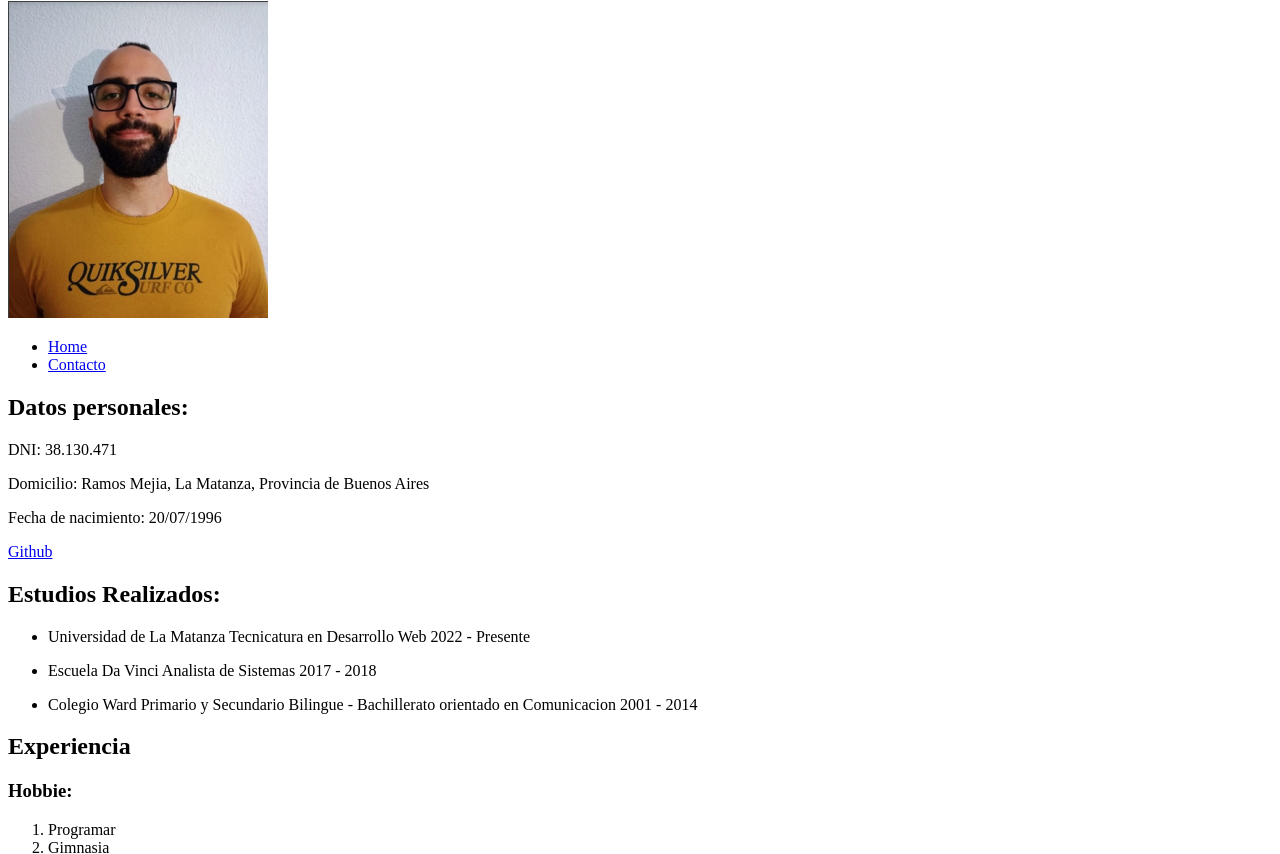
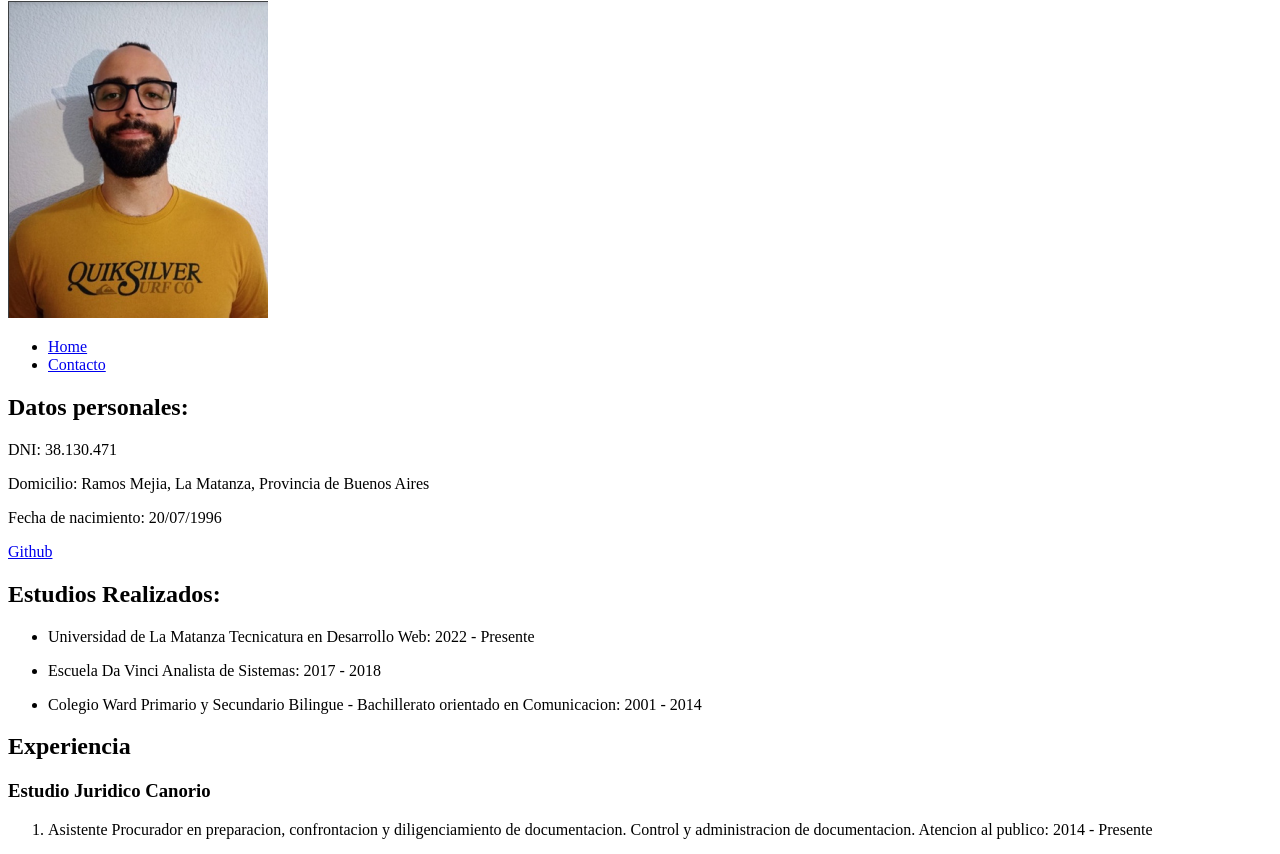
Before and after one commit to leandrojl/tp01_leandro-loureiro, a plain HTML site: page index.html in a window 1280 px wide. Shown: the part 79-933 px from the top of the page. Drawn offline with Linux system fonts and the light colour scheme.

Commit message:
Agregue experiencia laboral

```diff
--- a/index.html
+++ b/index.html
@@ -27,21 +27,34 @@
             <ul>
                 <li>
                     <p>Universidad de La Matanza
-                    Tecnicatura en Desarrollo Web
+                    Tecnicatura en Desarrollo Web:
                     2022 - Presente</li>
                 <li>
                     <p>Escuela Da Vinci
-                    Analista de Sistemas
+                    Analista de Sistemas:
                     2017 - 2018</p>
                 </li>
                 <li>
                     <p>Colegio Ward
                     Primario y Secundario Bilingue - Bachillerato
-                    orientado en Comunicacion
+                    orientado en Comunicacion:
                     2001 - 2014</p>
                 </li>
             </ul>
         <h2>Experiencia</h2>
+            <h3>Estudio Juridico Canorio</h3>
+            <ol>
+                <li>
+                    <p>
+                    Asistente Procurador en preparacion, confrontacion y
+                    diligenciamiento de documentacion.
+                    Control y administracion de documentacion.
+                    Atencion al publico:
+                    2014 - Presente
+                    </p>
+                </li>
+            </ol>
+
         <ol>
 
         </ol>
```
